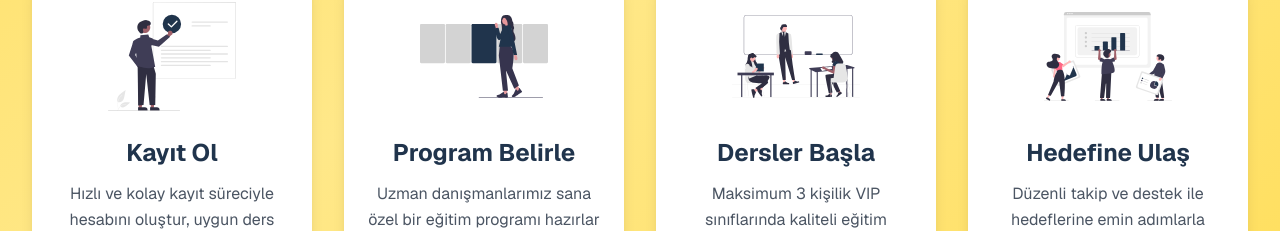
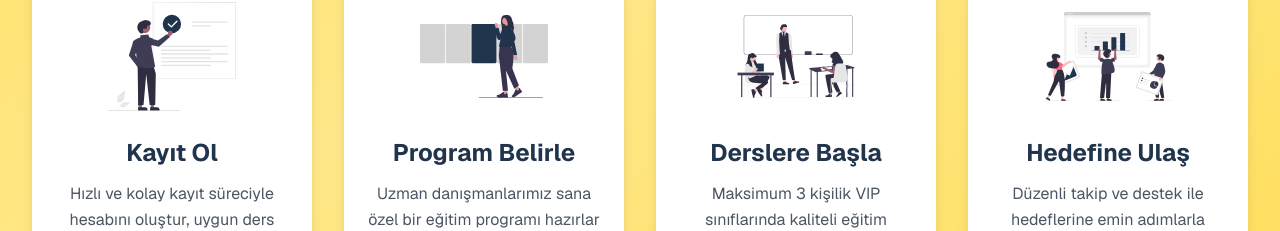
Before and after one commit to Atfirstclick/vip-analiz-projesi, a Next.js app: page / in a window 1280 px wide. Shown: the part 2375-2606 px from the top of the page. Built offline with nearby package versions, Linux system fonts and the light colour scheme.

Commit message:
fix: Correct title typo in HowItWorksSection component

```diff
--- a/components/landing/HowItWorksSection.tsx
+++ b/components/landing/HowItWorksSection.tsx
@@ -20,7 +20,7 @@ const steps = [
   {
     number: '3',
     image: '/images/start-lesson-illustration.svg',
-    title: 'Dersler Başla',
+    title: 'Derslere Başla',
     description: 'Maksimum 3 kişilik VIP sınıflarında kaliteli eğitim almaya başla'
   },
   {
```
